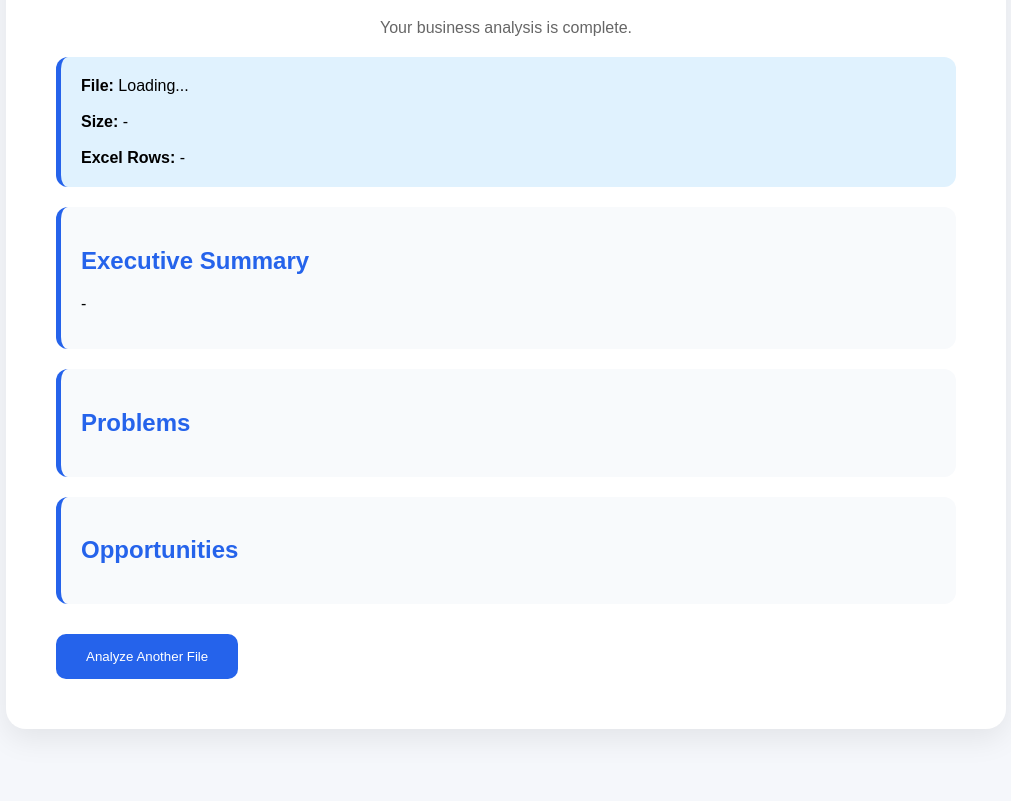
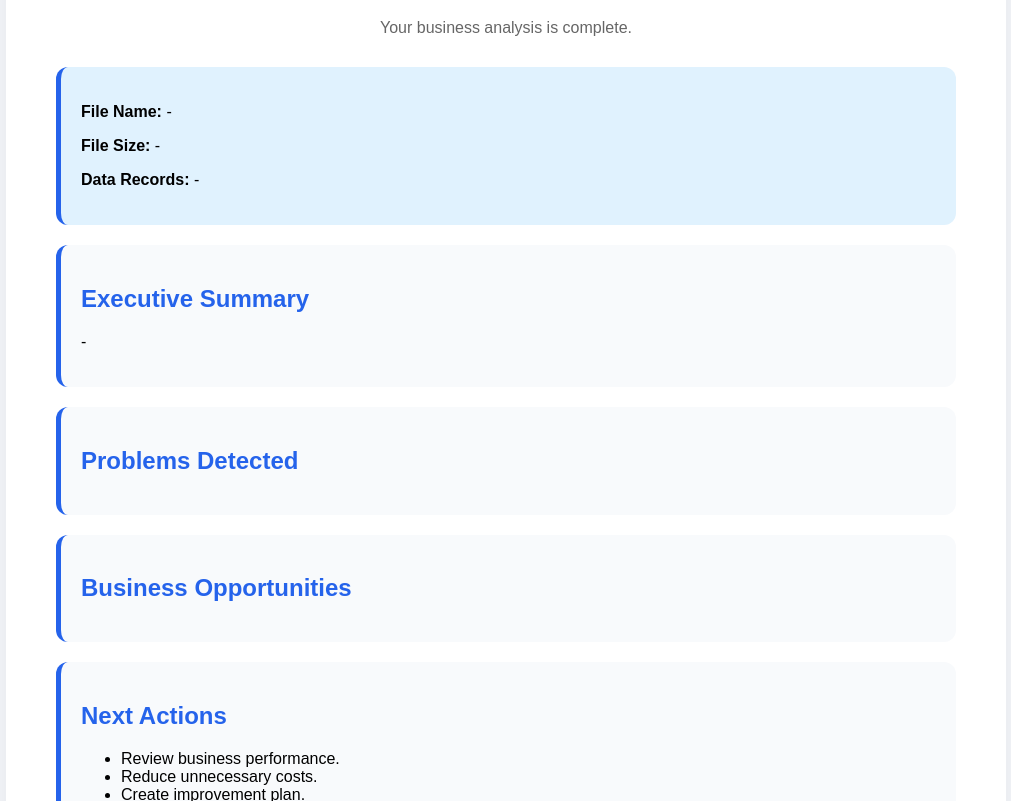
Before and after one commit to ahhartwell/velora, a website: page result.html in a window 1280 px wide. Shown: the part 151-952 px from the top of the page, without its empty margins (134-1145 px from the left). Before the commit the page ends 920 px from the top, so only its background shows below. Drawn offline with Linux system fonts and the light colour scheme.

Commit message:
Add files via upload

```diff
--- a/result.html
+++ b/result.html
@@ -6,7 +6,7 @@
 <meta charset="UTF-8">
 <meta name="viewport" content="width=device-width, initial-scale=1.0">
 
-<title>Velora AI Report</title>
+<title>Velora AI Business Report</title>
 
 <style>
 
@@ -34,9 +34,11 @@ text-align:center;
 .subtitle{
 text-align:center;
 color:#666;
+margin-bottom:30px;
 }
 
-.file,.card{
+.info,
+.card{
 background:#f8fafc;
 padding:20px;
 margin-top:20px;
@@ -44,7 +46,7 @@ border-radius:12px;
 border-left:5px solid #2563eb;
 }
 
-.file{
+.info{
 background:#e0f2fe;
 }
 
@@ -73,37 +75,33 @@ margin-top:30px;
 <div class="box">
 
 
-<h1>Velora AI Business Report</h1>
+<h1>
+Velora AI Business Report
+</h1>
+
 
 <p class="subtitle">
 Your business analysis is complete.
 </p>
 
 
-<div class="file">
 
-<strong>File:</strong>
+<div class="info">
 
-<span id="fileName">
-Loading...
-</span>
+<p>
+<strong>File Name:</strong>
+<span id="fileName">-</span>
+</p>
 
-<br><br>
+<p>
+<strong>File Size:</strong>
+<span id="fileSize">-</span>
+</p>
 
-<strong>Size:</strong>
-
-<span id="fileSize">
--
-</span>
-
-<br><br>
-
-<strong>Excel Rows:</strong>
-
-<span id="rows">
--
-</span>
-
+<p>
+<strong>Data Records:</strong>
+<span id="rows">-</span>
+</p>
 
 </div>
 
@@ -111,7 +109,9 @@ Loading...
 
 <div class="card">
 
-<h2>Executive Summary</h2>
+<h2>
+Executive Summary
+</h2>
 
 <p id="summary">
 -
@@ -123,7 +123,9 @@ Loading...
 
 <div class="card">
 
-<h2>Problems</h2>
+<h2>
+Problems Detected
+</h2>
 
 <ul id="problems"></ul>
 
@@ -133,9 +135,29 @@ Loading...
 
 <div class="card">
 
-<h2>Opportunities</h2>
+<h2>
+Business Opportunities
+</h2>
 
 <ul id="opportunities"></ul>
+
+</div>
+
+
+
+<div class="card">
+
+<h2>
+Next Actions
+</h2>
+
+<ul>
+
+<li>Review business performance.</li>
+<li>Reduce unnecessary costs.</li>
+<li>Create improvement plan.</li>
+
+</ul>
 
 </div>
 
@@ -158,7 +180,6 @@ localStorage.getItem("veloraReport")
 );
 
 
-
 if(report){
 
 
@@ -170,6 +191,11 @@ document.getElementById("fileSize").textContent =
 report.size + " bytes";
 
 
+document.getElementById("summary").textContent =
+report.analysis.summary;
+
+
+
 if(report.analysis.rows){
 
 document.getElementById("rows").textContent =
@@ -178,12 +204,8 @@ report.analysis.rows;
 }
 
 
-document.getElementById("summary").textContent =
-report.analysis.summary;
 
-
-
-report.analysis.problems.forEach(item=>{
+report.analysis.problems.forEach(function(item){
 
 let li=document.createElement("li");
 
@@ -195,7 +217,7 @@ document.getElementById("problems").appendChild(li);
 
 
 
-report.analysis.opportunities.forEach(item=>{
+report.analysis.opportunities.forEach(function(item){
 
 let li=document.createElement("li");
 
```
